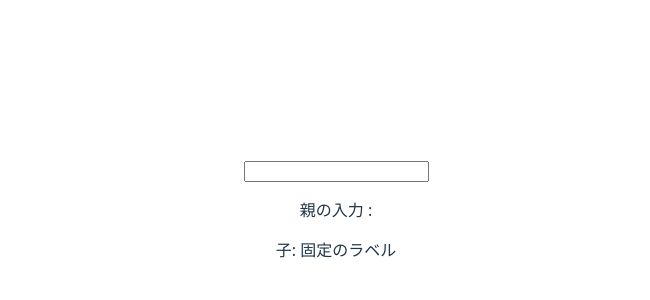
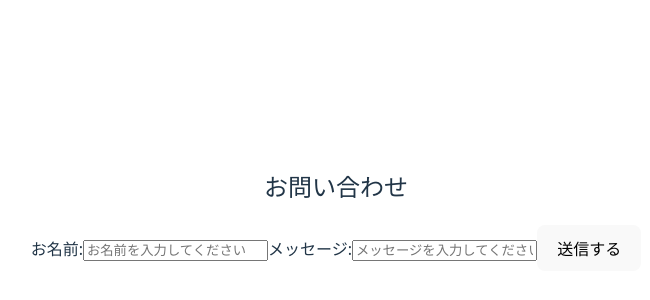
Before and after one commit to seyou-U/React_Practice, a React (Vite) app: page / in a window 1280 px wide. Shown: the part 190-490 px from the top of the page, without its empty margins (304-954 px from the left). Built offline with nearby package versions, Linux system fonts and the light colour scheme.

Commit message:
[add] フォームハンドリングと制御コンポーネントについて実装

```diff
--- a/src/App.tsx
+++ b/src/App.tsx
@@ -1,7 +1,6 @@
 import './App.css'
 import { memo, useCallback, useMemo, useState } from 'react';
-import Child from './components/Child';
-import Form  from './components/Form';
+import {ContactForm}  from './components/ContactForm';
 
 function Crashy() {
   // throw new Error("描画中にクラッシュしました");
@@ -18,19 +17,19 @@ const HeavyChild = memo(function HeavyChild({ label }: { label:string}) {
 // どの部品をの順番で並べるかについて整理している
 function App() {
 
-    const [text, setText] = useState('');
+    return <ContactForm/>;
 
-    // 今回は親(APP)は再レンダリングされるが、子(HeavyChild)はサイレンダリンングされない
-    return (
-        <>
-            <input value={text} onChange={(e) => setText(e.target.value)} />
-            <p>親の入力 : {text}</p>
+    // const [text, setText] = useState('');
 
-            <HeavyChild label='固定のラベル' />
-        </>
-    );
+    // // 今回は親(APP)は再レンダリングされるが、子(HeavyChild)はサイレンダリンングされない
+    // return (
+    //     <>
+    //         <input value={text} onChange={(e) => setText(e.target.value)} />
+    //         <p>親の入力 : {text}</p>
 
-
+    //         <HeavyChild label='固定のラベル' />
+    //     </>
+    // );
 
     // return <Form/>;
     // const [count, setCount] = useState(0);
--- /dev/null
+++ b/src/components/ContactForm.jsx
@@ -0,0 +1,63 @@
+import { useState } from "react";
+
+export function ContactForm() {
+    const [name, setName] = useState('');
+    const [message, setMessage] = useState('');
+    const [status, setStatus] = useState('idle');
+    const [error, setError] = useState(null);
+
+    const handleSubmit = async (e) => {
+        // フォーム送信でのページリロードを防ぐ
+        e.preventDefault();
+        setError(null);
+
+        if (name.trim() === '' || message.trim() === '') {
+            setError('名前とメッセージは必須です');
+            return;
+        }
+
+        try {
+            setStatus('sending');
+            // 擬似的な送信処理
+            await new Promise((r) => setTimeout(r, 600));
+            setStatus('sent');
+        } catch (error) {
+            setError('送信に失敗しました');
+            setStatus('error');
+            console.log(error);
+        }
+    };
+
+    const canSubmit =
+        status ==='sending' && name.trim() === '' && message.trim() === '';
+
+    return (
+        <form onSubmit={handleSubmit}>
+            <h2>お問い合わせ</h2>
+            <label>
+                お名前:
+                <input
+                  value={name}
+                  onChange={(e) => setName(e.target.value)}
+                  placeholder='お名前を入力してください'
+                />
+            </label>
+            <label>
+                メッセージ:
+                <input
+                  value={message}
+                  onChange={(e) => setMessage(e.target.value)}
+                  placeholder='メッセージを入力してください'
+                />
+            </label>
+
+            {error && <p role="alert">{error}</p>}
+
+            <button type="submit" disabled={canSubmit}>
+                {status === 'sending' ?'送信中' : '送信する'}
+            </button>
+
+            {status === 'sent' && <p>送信しました!</p>}
+        </form>
+    );
+}
```
